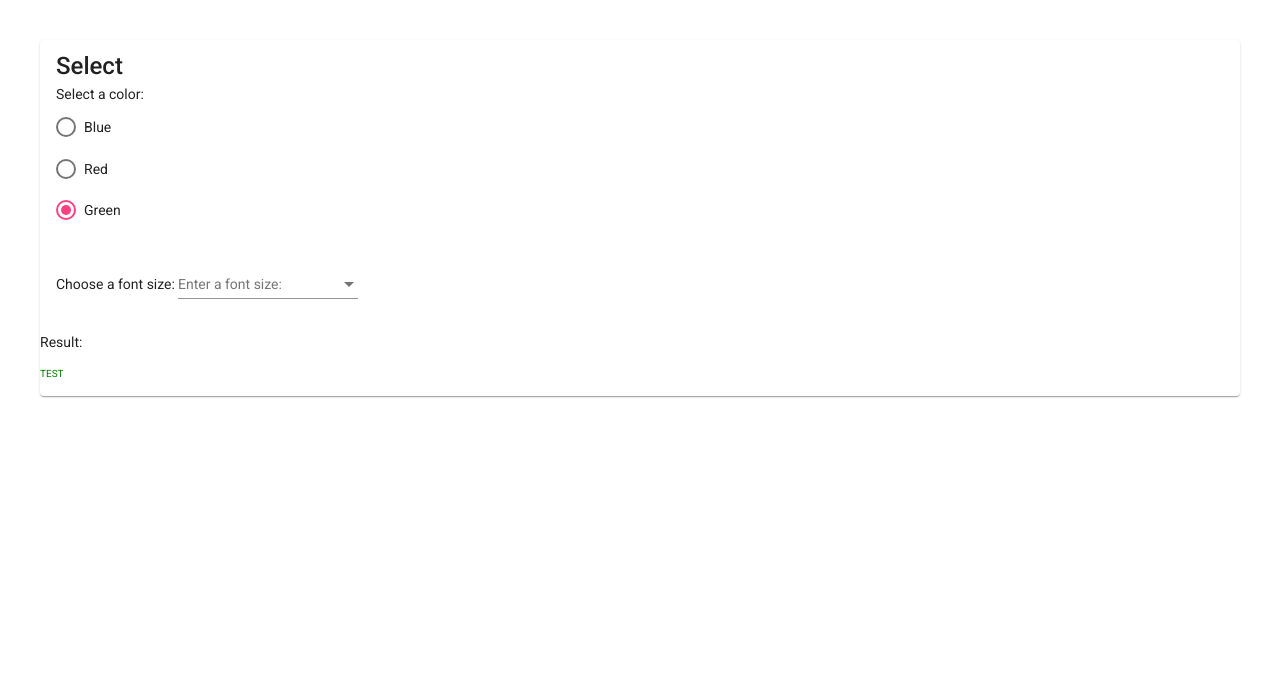
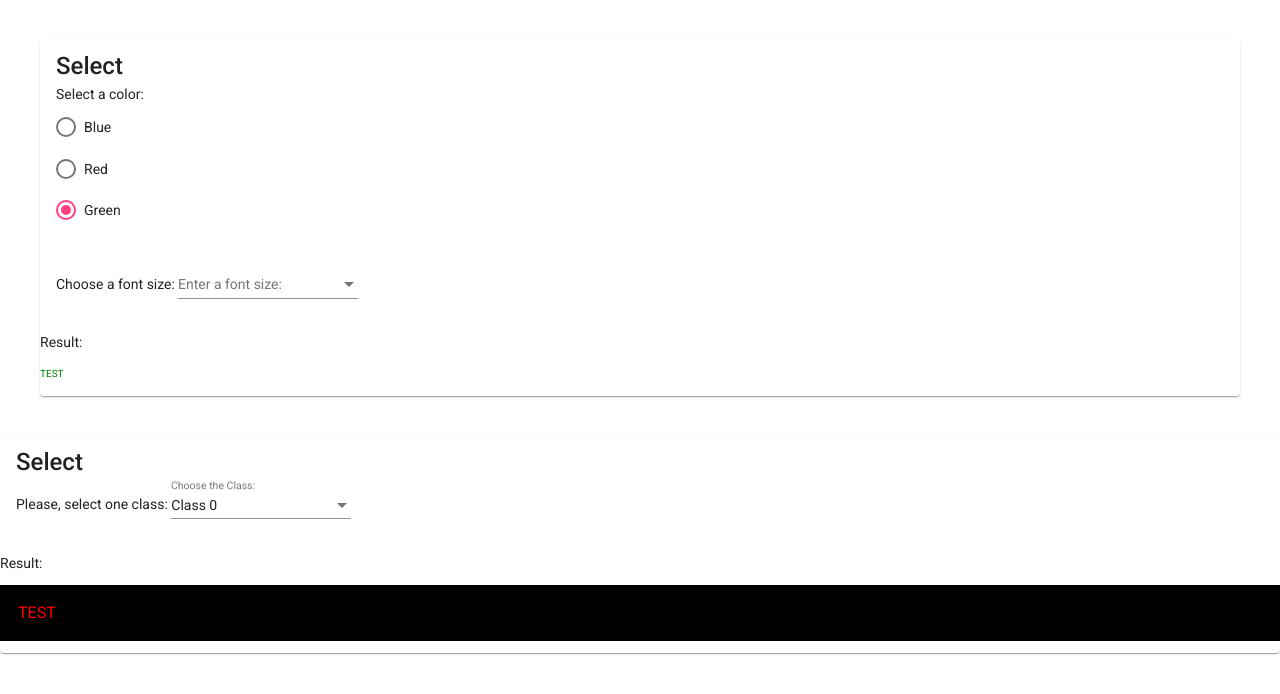
Before and after one commit to GregPatriota/AngularStudyCase01, an Angular app: page / in a window 1280 px wide. Shown: the top 694 px of the page. Built offline with nearby package versions, Linux system fonts and the light colour scheme.

Commit message:
Studing directives: NgClass

```diff
--- a/src/app/app.component.html
+++ b/src/app/app.component.html
@@ -1,2 +1,4 @@
 <!-- <app-string-interpolation></app-string-interpolation> -->
 <app-ng-style></app-ng-style>
+
+<app-ng-class></app-ng-class>
--- a/src/app/app.module.ts
+++ b/src/app/app.module.ts
@@ -11,11 +11,13 @@ import { NgStyleComponent } from './ng-style/ng-style.component'
 import {  MatCardModule} from '@angular/material/card';
 import {  MatSelectModule} from '@angular/material/select';
 import {  MatRadioModule } from '@angular/material/radio';
+import { NgClassComponent } from './ng-class/ng-class.component';
 
 @NgModule({
   declarations: [
     AppComponent,
-    NgStyleComponent
+    NgStyleComponent,
+    NgClassComponent
   ],
   imports: [
     BrowserModule,
--- /dev/null
+++ b/src/app/ng-class/ng-class.component.css
@@ -0,0 +1,27 @@
+.class0 {
+    font-size: 16px;
+    color: red;
+    background-color: black;
+    padding: 18px;
+}
+
+.class1 {
+    font-size: 24px;
+    color: black;
+    background-color: red;
+    padding: 24px;
+}
+
+.class2 {
+    font-size: 32px;
+    color: goldenrod;
+    background-color: silver;
+    padding: 32px;
+}
+
+.class3 {
+    font-size: 40px;
+    color: silver;
+    background-color: goldenrod;
+    padding: 40px;
+}
--- /dev/null
+++ b/src/app/ng-class/ng-class.component.html
@@ -0,0 +1,20 @@
+<mat-card>
+    <mat-card-title>
+      Select
+    </mat-card-title>
+    <mat-card-content>
+      Please, select one class:
+      <mat-form-field>
+        <mat-select placeholder="Choose the Class:" [(ngModel)]="myClass" name="myclass">
+          <mat-option value="class0">Class 0</mat-option>
+          <mat-option value="class1">Class 1</mat-option>
+          <mat-option value="class2">Class 2</mat-option>
+          <mat-option value="class3">Class 3</mat-option>
+        </mat-select>
+      </mat-form-field>
+    </mat-card-content>
+    <mat-card-footer>
+        <p>Result:</p>
+        <p [ngClass]="myClass"> TEST </p>
+    </mat-card-footer>
+  </mat-card>
--- /dev/null
+++ b/src/app/ng-class/ng-class.component.ts
@@ -0,0 +1,17 @@
+import { Component, OnInit } from '@angular/core';
+
+@Component({
+  selector: 'app-ng-class',
+  templateUrl: './ng-class.component.html',
+  styleUrls: ['./ng-class.component.css']
+})
+export class NgClassComponent implements OnInit {
+
+  constructor() { }
+
+  myClass = "class0"
+
+  ngOnInit(): void {
+  }
+
+}
```
Also changed, not shown: 1 other file (tests, documents, lock files or other folders).
